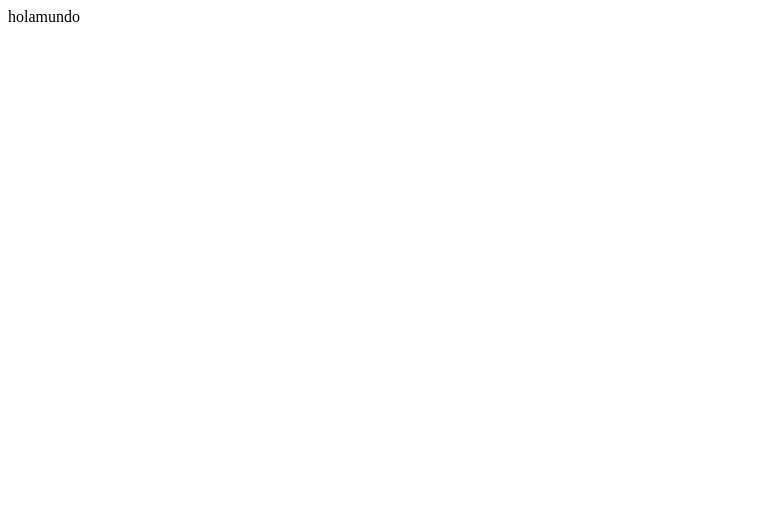
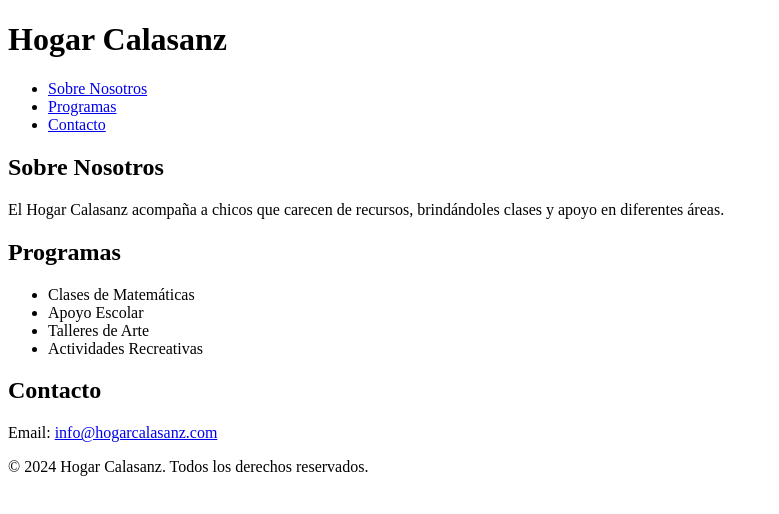
Before and after one commit to luliboglio/-tema-indefinido-, a plain HTML site: page index.html in a window 1280 px wide. Shown: the whole page, without its empty margins (0-779 px from the left). Drawn offline with Linux system fonts and the light colour scheme.

Commit message:
Update index.html

```diff
--- a/index.html
+++ b/index.html
@@ -1 +1,45 @@
-holamundo
+<!DOCTYPE html>
+<html lang="es">
+<head>
+    <meta charset="UTF-8">
+    <meta name="viewport" content="width=device-width, initial-scale=1.0">
+    <link rel="stylesheet" href="styles.css">
+    <title>Hogar Calasanz</title>
+</head>
+<body>
+    <header>
+        <h1>Hogar Calasanz</h1>
+        <nav>
+            <ul>
+                <li><a href="#about">Sobre Nosotros</a></li>
+                <li><a href="#programs">Programas</a></li>
+                <li><a href="#contact">Contacto</a></li>
+            </ul>
+        </nav>
+    </header>
+
+    <section id="about">
+        <h2>Sobre Nosotros</h2>
+        <p>El Hogar Calasanz acompaña a chicos que carecen de recursos, brindándoles clases y apoyo en diferentes áreas.</p>
+    </section>
+
+    <section id="programs">
+        <h2>Programas</h2>
+        <ul>
+            <li>Clases de Matemáticas</li>
+            <li>Apoyo Escolar</li>
+            <li>Talleres de Arte</li>
+            <li>Actividades Recreativas</li>
+        </ul>
+    </section>
+
+    <section id="contact">
+        <h2>Contacto</h2>
+        <p>Email: <a href="mailto:info@hogarcalasanz.com">info@hogarcalasanz.com</a></p>
+    </section>
+
+    <footer>
+        <p>&copy; 2024 Hogar Calasanz. Todos los derechos reservados.</p>
+    </footer>
+</body>
+</html>
```
